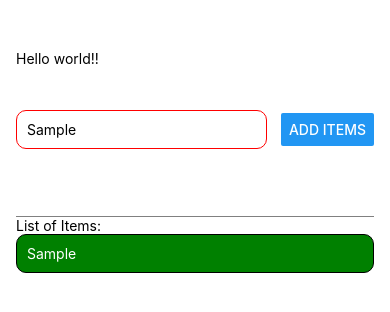
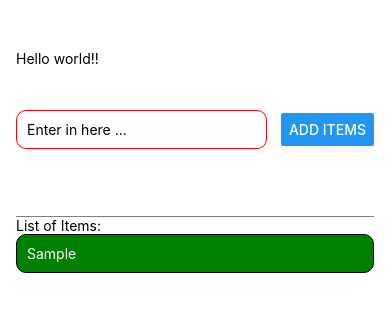
Before and after one commit to VuHoaBinh/mobile, a React Native app: screen / in a window 390 px wide. Both pictures are taken after typing "Sample" into the empty fields and a click on the button "ADD ITEMS". Shown: the top 312 px of the page. Built offline with nearby package versions, Linux system fonts and the light colour scheme.

Commit message:
delete function

```diff
--- a/App.js
+++ b/App.js
@@ -1,37 +1,28 @@
-import { StyleSheet, Text, View, Button, FlatList } from "react-native";
-// Alert,
-// ScrollView,
-import { TextInput } from "react-native-web";
+import { StyleSheet, Text, View, FlatList } from "react-native";
 import { useState } from "react";
 import ListItem from "./component/ListItem";
+import AddItem from "./component/AddItem";
 
 export default function App() {
-  const [enterTextInput, setTextInput] = useState("");
   const [enterListInput, setListInput] = useState([]);
 
-  function inputTextHandler(event) {
-    console.log(event);
-    setTextInput(event);
-  }
-
-  function addItemHandler() {
+  function addItemHandler(enterTextInput) {
     // alert(enterTextInput);
     setListInput((currentListInput) => [
       ...currentListInput,
       { text: enterTextInput, id: Math.random().toString() },
     ]);
   }
+  function deleteItemHandler(enterTextInput) {
+    console.log("delete oke!!");
+  }
   return (
     <View style={styles.appContainer}>
       <Text>Hello world!!</Text>
-      <View style={styles.inputContainer}>
-        <TextInput
-          style={styles.inputText}
-          placeholder="Enter in here ... "
-          onChangeText={inputTextHandler}
-        />
-        <Button title="Add items" onPress={addItemHandler} />
-      </View>
+      <AddItem
+        inputItemList={addItemHandler}
+        deleteItemList={deleteItemHandler}
+      />
       <View style={styles.listItems}>
         {/* <ScrollView alwaysBounceVertical={true}>
           <Text>List of Items: </Text>
@@ -46,7 +37,7 @@ export default function App() {
         <FlatList
           data={enterListInput}
           renderItem={(items) => {
-            return <ListItem text={items.item.text} />;
+            return <ListItem listItemOnClick={items.item.text} />;
           }}
           keyExtractor={(item) => {
             return item.id;
@@ -64,21 +55,6 @@ const styles = StyleSheet.create({
     paddingHorizontal: 16,
     width: "100%",
   },
-  inputContainer: {
-    flex: 1,
-    flexDirection: "row",
-    justifyContent: "space-between",
-    alignItems: "center",
-    paddingBottom: 24,
-    borderBottomWidth: 1,
-    borderBottomColor: "gray",
-  },
-  inputText: {
-    borderColor: "red",
-    width: "70%",
-    borderWidth: 1,
-    padding: 10,
-    borderRadius: 10,
-  },
+
   listItems: { flex: 5 },
 });
--- a/component/AddItem.js
+++ b/component/AddItem.js
@@ -0,0 +1,50 @@
+import { StyleSheet, View } from "react-native";
+import { useState } from "react";
+import { TextInput, Button } from "react-native";
+function AddItem(props) {
+  const [enterTextInput, setTextInput] = useState("");
+
+  function inputTextHandler(event) {
+    console.log(event);
+    setTextInput(event);
+  }
+
+  function inputItemListOnHandler() {
+    props.inputItemList(enterTextInput);
+    setTextInput("");
+  }
+
+  return (
+    <View style={styles.inputContainer}>
+      <TextInput
+        style={styles.inputText}
+        placeholder="Enter in here ... "
+        onChangeText={inputTextHandler}
+        value={enterTextInput}
+      />
+
+      <Button title="Add items" onPress={inputItemListOnHandler} />
+    </View>
+  );
+}
+
+export default AddItem;
+
+const styles = StyleSheet.create({
+  inputContainer: {
+    flex: 1,
+    flexDirection: "row",
+    justifyContent: "space-between",
+    alignItems: "center",
+    paddingBottom: 24,
+    borderBottomWidth: 1,
+    borderBottomColor: "gray",
+  },
+  inputText: {
+    borderColor: "red",
+    width: "70%",
+    borderWidth: 1,
+    padding: 10,
+    borderRadius: 10,
+  },
+});
--- a/component/ListItem.js
+++ b/component/ListItem.js
@@ -1,10 +1,10 @@
-import { StyleSheet, Text, View } from "react-native";
+import { StyleSheet, Text, Pressable } from "react-native";
 
 function ListItem(props) {
   return (
-    <View>
-      <Text style={styles.itemList}>{props.text}</Text>
-    </View>
+    <Pressable onPress={props.deleteItemList}>
+      <Text style={styles.itemList}>{props.listItemOnClick}</Text>
+    </Pressable>
   );
 }
 
```
